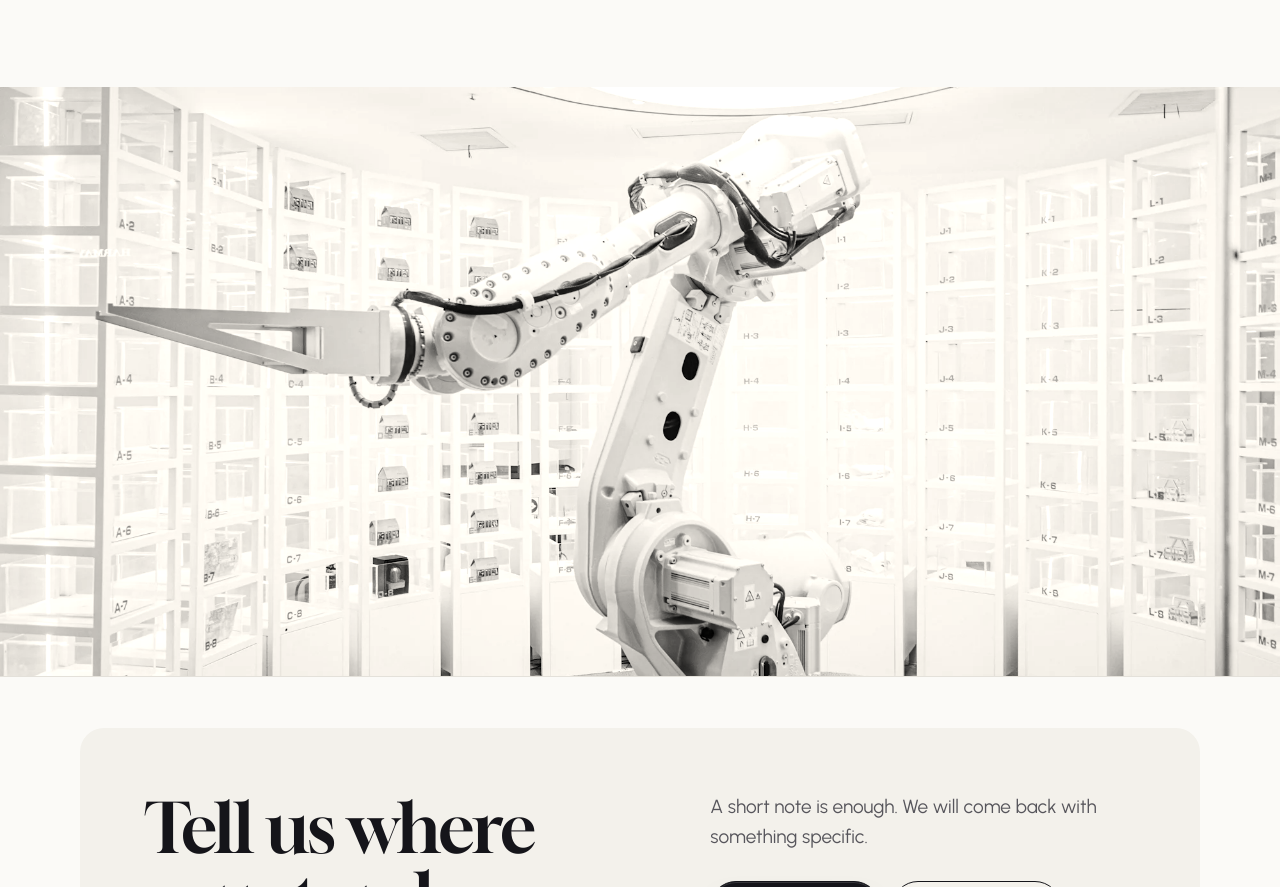
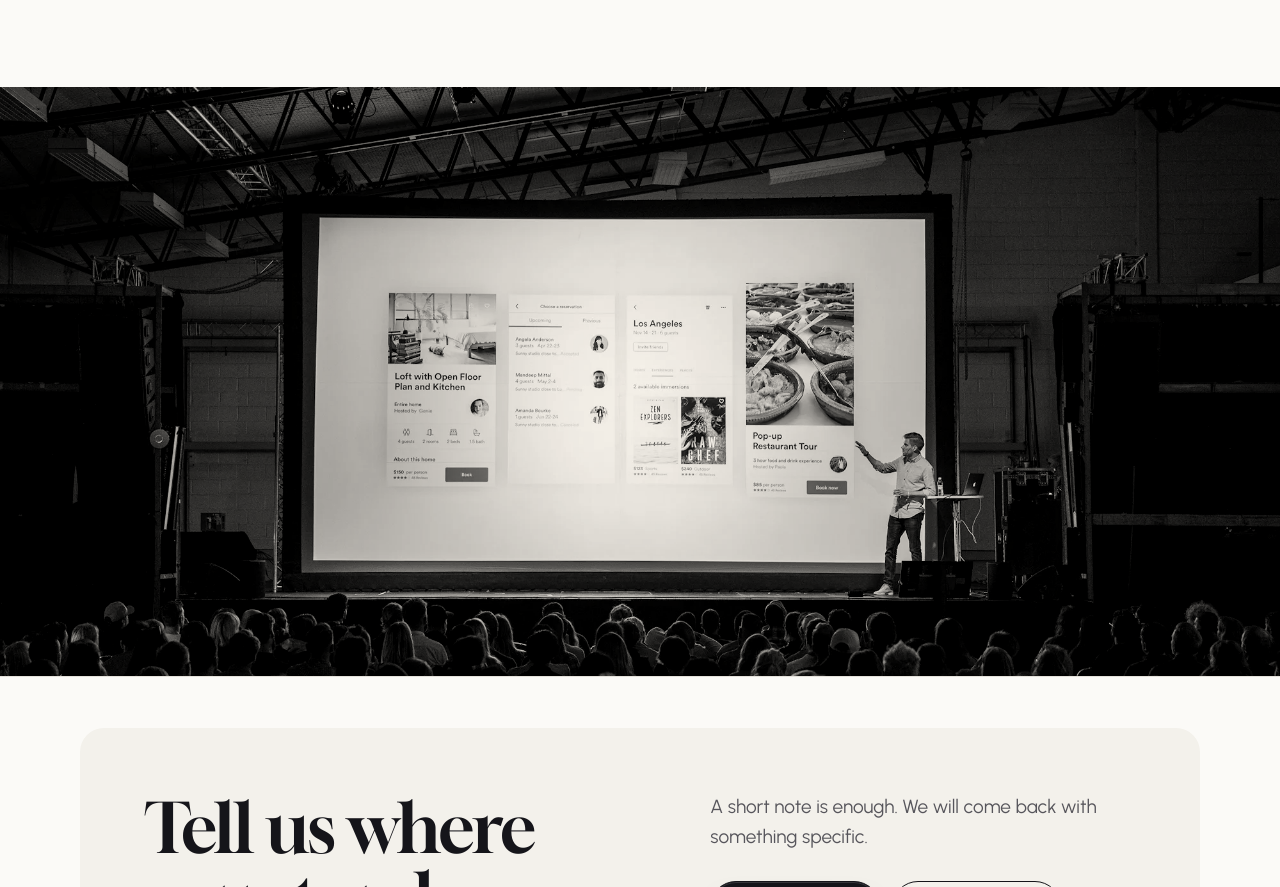
Before and after one commit to Shreyan1/bq-site, a website: page partners.html in a window 1280 px wide. Shown: the part 1572-2459 px from the top of the page. Drawn offline with Linux system fonts and the light colour scheme.

Commit message:
Match each photo band to its section and drop bands that do not fit

```diff
--- a/partners.html
+++ b/partners.html
@@ -100,7 +100,7 @@
       </div>
     </section>
 
-    <figure class="photo photo-band"><img src="assets/photos/robot-arm-1000.webp" srcset="assets/photos/robot-arm-1000.webp 1000w, assets/photos/robot-arm-2000.webp 2000w" sizes="100vw" width="1000" height="662" alt="" loading="lazy" decoding="async" style="object-position:50% 45%"></figure>
+    <figure class="photo photo-band"><img src="assets/photos/pitch-1000.webp" srcset="assets/photos/pitch-1000.webp 1000w, assets/photos/pitch-2000.webp 2000w" sizes="100vw" width="1000" height="714" alt="" loading="lazy" decoding="async" style="object-position:50% 45%"></figure>
 
 
     <!-- Hidden until real partners have agreed to be named. Preview it with ?preview in the URL.
```
Also changed, not shown: network.html (+0 -2 lines), universities.html (+0 -2 lines), README.md.
